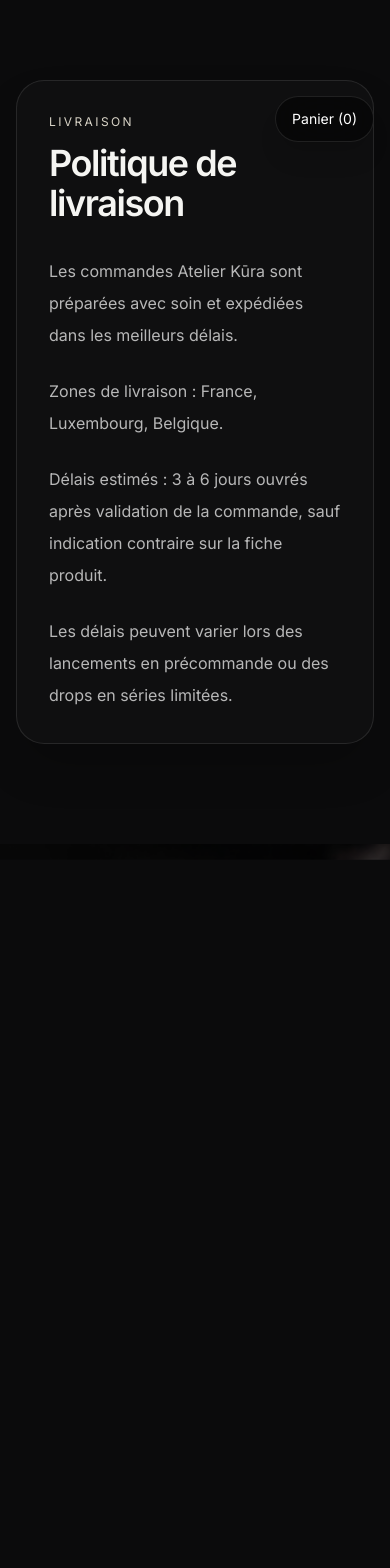
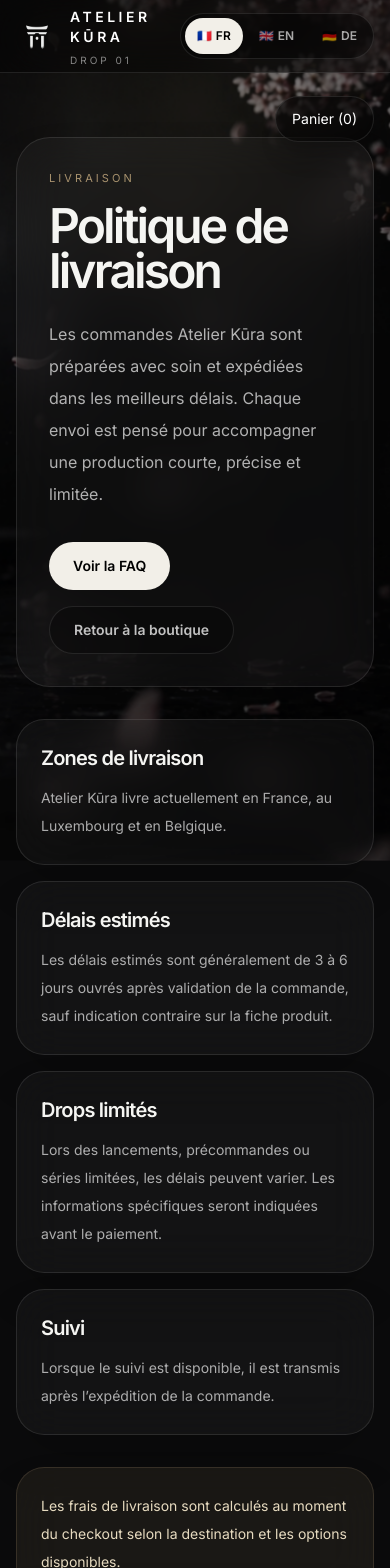
Before and after one commit to alexis54230nancy-boop/atelier-kura, a Next.js app: page /livraison in a window 390 px wide. Shown: the top 1568 px of the page. Before the commit the page ends 844 px from the top, so only its background shows below. Built offline with nearby package versions, Linux system fonts and the light colour scheme.

Commit message:
add multilingual shipping page

```diff
--- a/app/livraison/page.tsx
+++ b/app/livraison/page.tsx
@@ -1,36 +1,165 @@
+"use client";
+
+import Link from "next/link";
+import Navbar from "../../components/Navbar";
+import Footer from "../../components/Footer";
+import { useI18n } from "../../components/LanguageProvider";
+
 export default function LivraisonPage() {
+  const { language } = useI18n();
+
+  const copy = {
+    eyebrow: {
+      fr: "Livraison",
+      en: "Shipping",
+      de: "Versand",
+    },
+    title: {
+      fr: "Politique de livraison",
+      en: "Shipping policy",
+      de: "Versandrichtlinie",
+    },
+    intro: {
+      fr: "Les commandes Atelier Kūra sont préparées avec soin et expédiées dans les meilleurs délais. Chaque envoi est pensé pour accompagner une production courte, précise et limitée.",
+      en: "Atelier Kūra orders are prepared with care and shipped as quickly as possible. Each shipment is designed to support short, precise and limited production.",
+      de: "Bestellungen von Atelier Kūra werden sorgfältig vorbereitet und so schnell wie möglich versendet. Jede Sendung begleitet eine kurze, präzise und limitierte Produktion.",
+    },
+    zonesTitle: {
+      fr: "Zones de livraison",
+      en: "Shipping zones",
+      de: "Versandzonen",
+    },
+    zonesText: {
+      fr: "Atelier Kūra livre actuellement en France, au Luxembourg et en Belgique.",
+      en: "Atelier Kūra currently ships to France, Luxembourg and Belgium.",
+      de: "Atelier Kūra liefert derzeit nach Frankreich, Luxemburg und Belgien.",
+    },
+    delayTitle: {
+      fr: "Délais estimés",
+      en: "Estimated delivery times",
+      de: "Geschätzte Lieferzeiten",
+    },
+    delayText: {
+      fr: "Les délais estimés sont généralement de 3 à 6 jours ouvrés après validation de la commande, sauf indication contraire sur la fiche produit.",
+      en: "Estimated delivery times are usually 3 to 6 business days after order confirmation, unless otherwise stated on the product page.",
+      de: "Die geschätzte Lieferzeit beträgt in der Regel 3 bis 6 Werktage nach Bestätigung der Bestellung, sofern auf der Produktseite nichts anderes angegeben ist.",
+    },
+    dropsTitle: {
+      fr: "Drops limités",
+      en: "Limited drops",
+      de: "Limitierte Drops",
+    },
+    dropsText: {
+      fr: "Lors des lancements, précommandes ou séries limitées, les délais peuvent varier. Les informations spécifiques seront indiquées avant le paiement.",
+      en: "During launches, pre-orders or limited series, delivery times may vary. Specific information will be shown before payment.",
+      de: "Bei Launches, Vorbestellungen oder limitierten Serien können die Lieferzeiten variieren. Spezifische Informationen werden vor der Zahlung angezeigt.",
+    },
+    trackingTitle: {
+      fr: "Suivi",
+      en: "Tracking",
+      de: "Sendungsverfolgung",
+    },
+    trackingText: {
+      fr: "Lorsque le suivi est disponible, il est transmis après l’expédition de la commande.",
+      en: "When tracking is available, it is sent after the order has been shipped.",
+      de: "Wenn eine Sendungsverfolgung verfügbar ist, wird sie nach dem Versand der Bestellung übermittelt.",
+    },
+    note: {
+      fr: "Les frais de livraison sont calculés au moment du checkout selon la destination et les options disponibles.",
+      en: "Shipping fees are calculated at checkout depending on the destination and available options.",
+      de: "Die Versandkosten werden beim Checkout je nach Zielort und verfügbaren Optionen berechnet.",
+    },
+    faqCta: {
+      fr: "Voir la FAQ",
+      en: "View FAQ",
+      de: "FAQ ansehen",
+    },
+    shopCta: {
+      fr: "Retour à la boutique",
+      en: "Back to shop",
+      de: "Zurück zum Shop",
+    },
+  };
+
+  const cards = [
+    {
+      title: copy.zonesTitle[language],
+      text: copy.zonesText[language],
+    },
+    {
+      title: copy.delayTitle[language],
+      text: copy.delayText[language],
+    },
+    {
+      title: copy.dropsTitle[language],
+      text: copy.dropsText[language],
+    },
+    {
+      title: copy.trackingTitle[language],
+      text: copy.trackingText[language],
+    },
+  ];
+
   return (
-    <main className="min-h-screen bg-[#0b0b0c] px-4 py-20 text-[#f5f5f2]">
-      <div className="mx-auto max-w-4xl rounded-[28px] border border-white/10 bg-white/[0.02] p-8 shadow-2xl md:p-10">
-        <div className="text-[12px] uppercase tracking-[0.2em] text-[#d9d4c7]">
-          Livraison
+    <main className="min-h-screen text-[#f5f5f2]">
+      <Navbar />
+
+      <section className="px-4 py-16">
+        <div className="mx-auto w-[min(1000px,100%)]">
+          <div className="rounded-[34px] border border-white/10 bg-white/[0.035] p-8 shadow-2xl backdrop-blur-xl md:p-12">
+            <div className="text-[11px] uppercase tracking-[0.28em] text-[#A8926E]">
+              {copy.eyebrow[language]}
             </div>
 
-        <h1 className="mt-3 text-4xl font-semibold tracking-[-0.04em] md:text-5xl">
-          Politique de livraison
+            <h1 className="mt-4 text-5xl font-semibold leading-[0.95] tracking-[-0.06em] md:text-7xl">
+              {copy.title[language]}
             </h1>
 
-        <div className="mt-8 space-y-6 text-base leading-8 text-white/70">
-          <p>
-            Les commandes Atelier Kūra sont préparées avec soin et expédiées dans
-            les meilleurs délais.
+            <p className="mt-6 max-w-2xl text-base leading-8 text-white/68">
+              {copy.intro[language]}
             </p>
 
-          <p>
-            Zones de livraison : France, Luxembourg, Belgique.
-          </p>
+            <div className="mt-8 flex flex-wrap gap-4">
+              <Link
+                href="/faq"
+                className="inline-flex min-h-12 items-center justify-center rounded-full bg-[#F2EFE8] px-6 text-sm font-semibold text-black transition duration-300 hover:-translate-y-[1px]"
+              >
+                {copy.faqCta[language]}
+              </Link>
 
-          <p>
-            Délais estimés : 3 à 6 jours ouvrés après validation de la commande,
-            sauf indication contraire sur la fiche produit.
-          </p>
-
-          <p>
-            Les délais peuvent varier lors des lancements en précommande ou des
-            drops en séries limitées.
-          </p>
+              <Link
+                href="/shop"
+                className="inline-flex min-h-12 items-center justify-center rounded-full border border-white/10 bg-black/30 px-6 text-sm font-semibold text-white/75 transition duration-300 hover:-translate-y-[1px] hover:border-[#A8926E]/40 hover:text-white"
+              >
+                {copy.shopCta[language]}
+              </Link>
             </div>
           </div>
+
+          <div className="mt-8 grid gap-4 md:grid-cols-2">
+            {cards.map((card) => (
+              <section
+                key={card.title}
+                className="rounded-[28px] border border-white/10 bg-white/[0.035] p-6 shadow-2xl backdrop-blur-xl transition duration-500 hover:border-white/15 hover:bg-white/[0.045]"
+              >
+                <h2 className="text-xl font-semibold tracking-[-0.04em]">
+                  {card.title}
+                </h2>
+
+                <p className="mt-3 text-sm leading-7 text-white/65">
+                  {card.text}
+                </p>
+              </section>
+            ))}
+          </div>
+
+          <div className="mt-8 rounded-[28px] border border-[#A8926E]/20 bg-[#A8926E]/10 p-6 text-sm leading-7 text-[#e7dbc0] shadow-2xl backdrop-blur-xl">
+            {copy.note[language]}
+          </div>
+        </div>
+      </section>
+
+      <Footer />
     </main>
   );
 }
```
Lines whose indentation alone changed are shown as unchanged.
